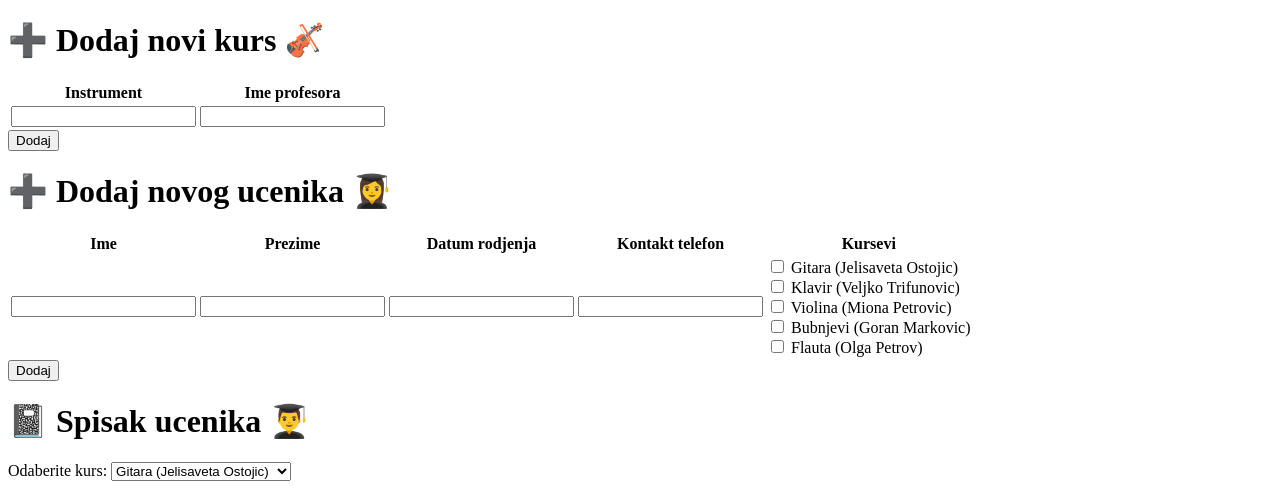
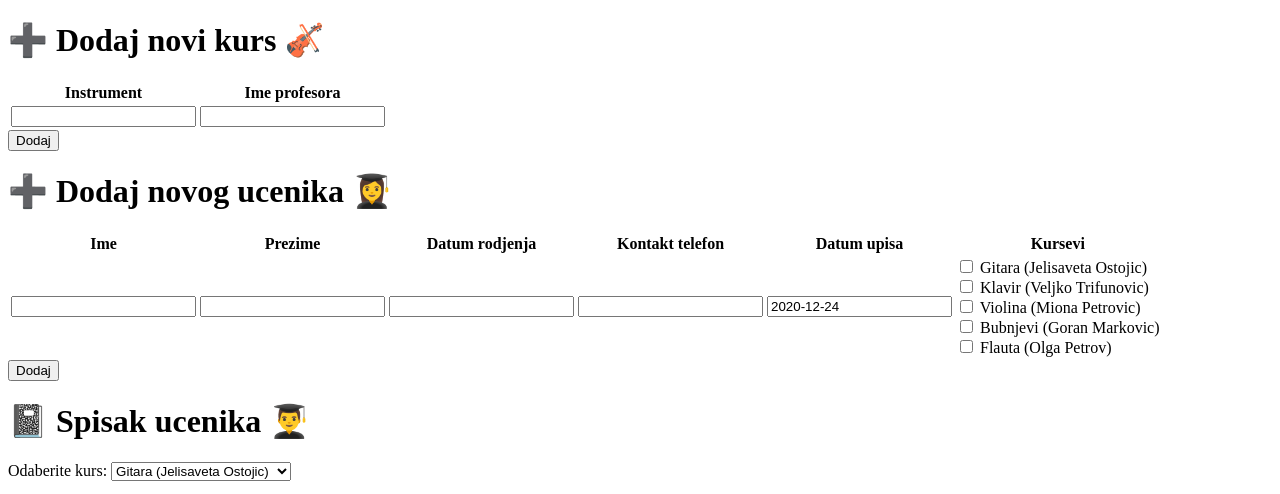
Before and after one commit to milicamaric/muzickaskoladomaci, a PHP site: page /rest/ in a window 1280 px wide. Shown: the top 494 px of the page. Run offline with PHP 8.4, Linux system fonts and the light colour scheme; data comes from the database, SQL or seed files in the repository.

Commit message:
dodavanje ucenika i kurseva

```diff
--- a/index.php
+++ b/index.php
@@ -22,8 +22,8 @@
     if (isset($_POST['akcija'])) {
         switch ($_POST['akcija']) {
         case 'ucenik':
-            $columns = ['ime', 'prezime', 'datum_rodjenja', 'telefon'];
-            $values = [$_POST['ime'], $_POST['prezime'], $_POST['datum_rodjenja'], $_POST['telefon']];
+            $columns = ['ime', 'prezime', 'datum_rodjenja', 'telefon', 'datum_upisa'];
+            $values = [$_POST['ime'], $_POST['prezime'], $_POST['datum_rodjenja'], $_POST['telefon'], $_POST['datum_upisa']];
             if (! $db->insert('ucenici', $columns, $values)) {
                 echo 'Greska u: ' . $db->getError();
             }
@@ -82,6 +82,7 @@
                     <th>Prezime</th>
                     <th>Datum rodjenja</th>
                     <th>Kontakt telefon</th>
+                    <th>Datum upisa</th>
                     <th>Kursevi</th>
                 </tr>
             </thead>
@@ -92,6 +93,7 @@
                     <td><input type="text" name="prezime" /></td>
                     <td><input type="text" name="datum_rodjenja" /></td>
                     <td><input type="text" name="telefon" /></td>
+                    <td><input type="text" name="datum_upisa" value="<?php echo date('Y-m-d');?>"/></td>
                     <td>
                         <?php foreach ($kursevi as $kurs) : ?>
                             <input type="checkbox" id="<?php echo $kurs['id']; ?>" name="kursevi[]" value="<?php echo $kurs['id'] ?>">
```
